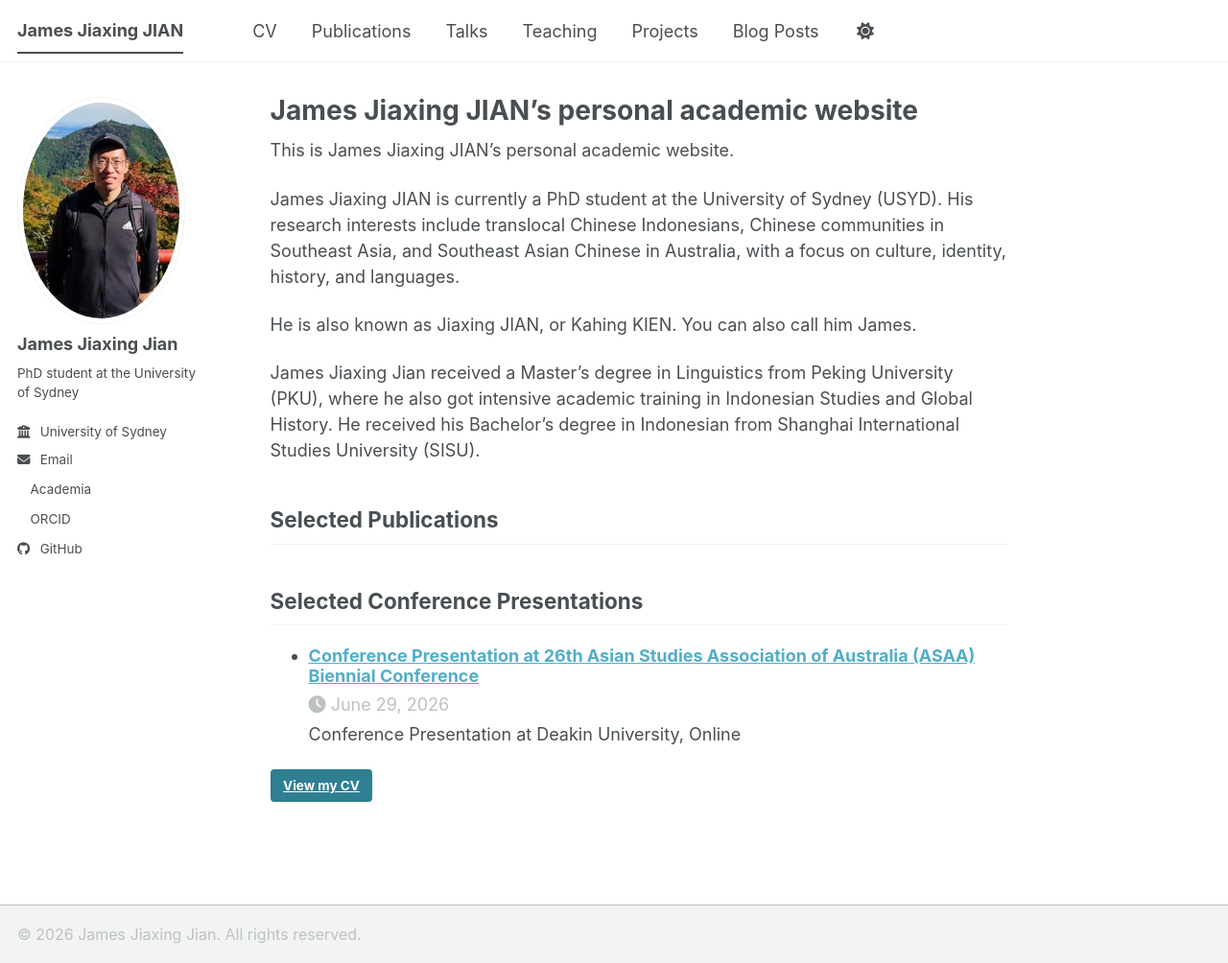
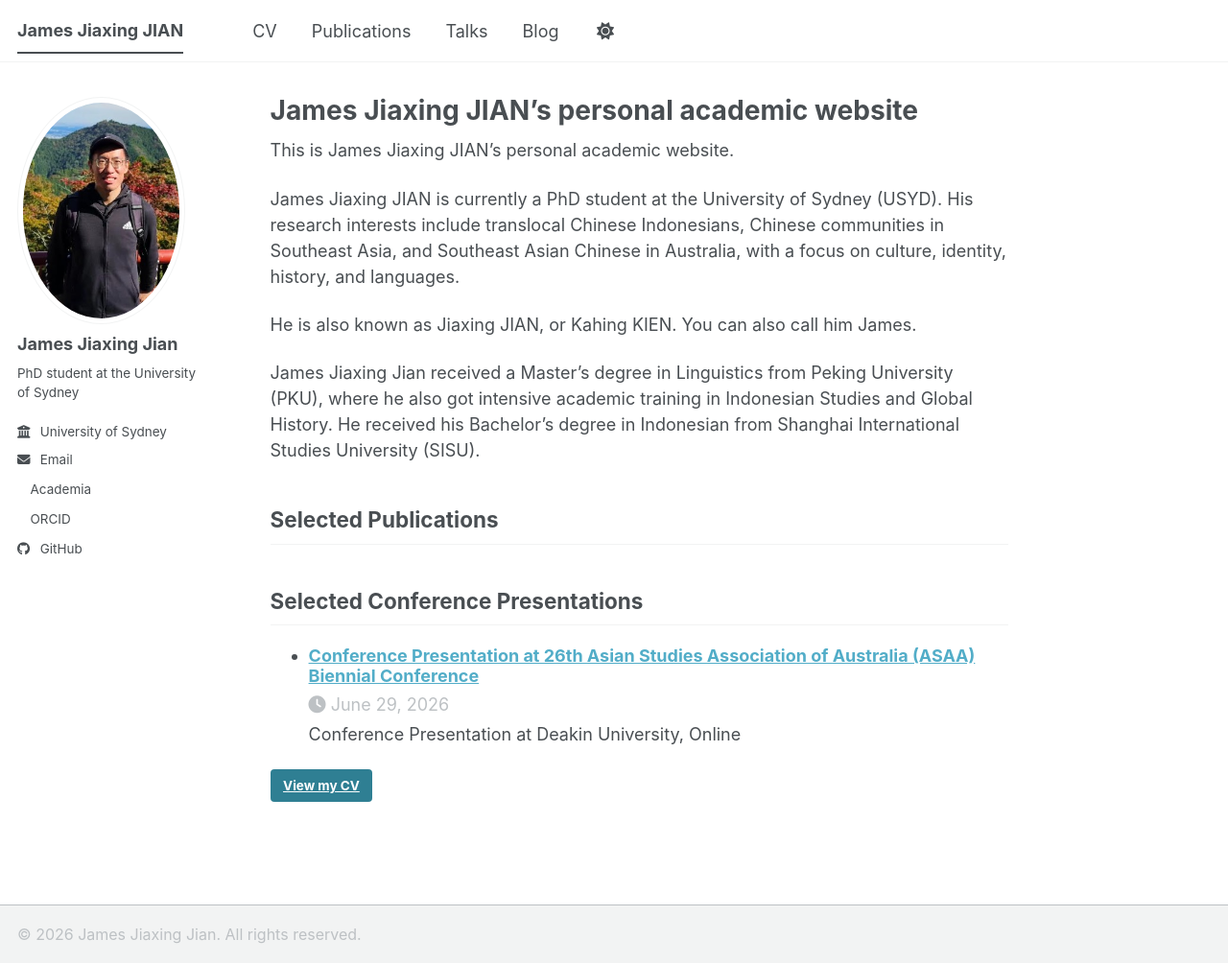
Before and after one commit to jamesjiaxingjian/jamesjiaxingjian.github.io, a Jekyll site: the page built from _pages/about.md, in a window 1280 px wide and 1004 px high. Shown: the whole window at 96% size. Built offline with Jekyll 4.4.1, drawn with Linux system fonts in a browser that asks for light colours; a style sheet for code colours, icons or effects is not loaded.

Commit message:
Update navigation.yml

```diff
--- a/_data/navigation.yml
+++ b/_data/navigation.yml
@@ -20,11 +20,11 @@ main:
   - title: "Talks"
     url: /talks/
 
-  - title: "Teaching"
-    url: /teaching/
+  # - title: "Teaching"
+  #  url: /teaching/
 
-  - title: "Projects"
-    url: /projects/
+  # title: "Projects"
+  # url: /projects/
 
-  - title: "Blog Posts"
+  - title: "Blog"
     url: /year-archive/
```
